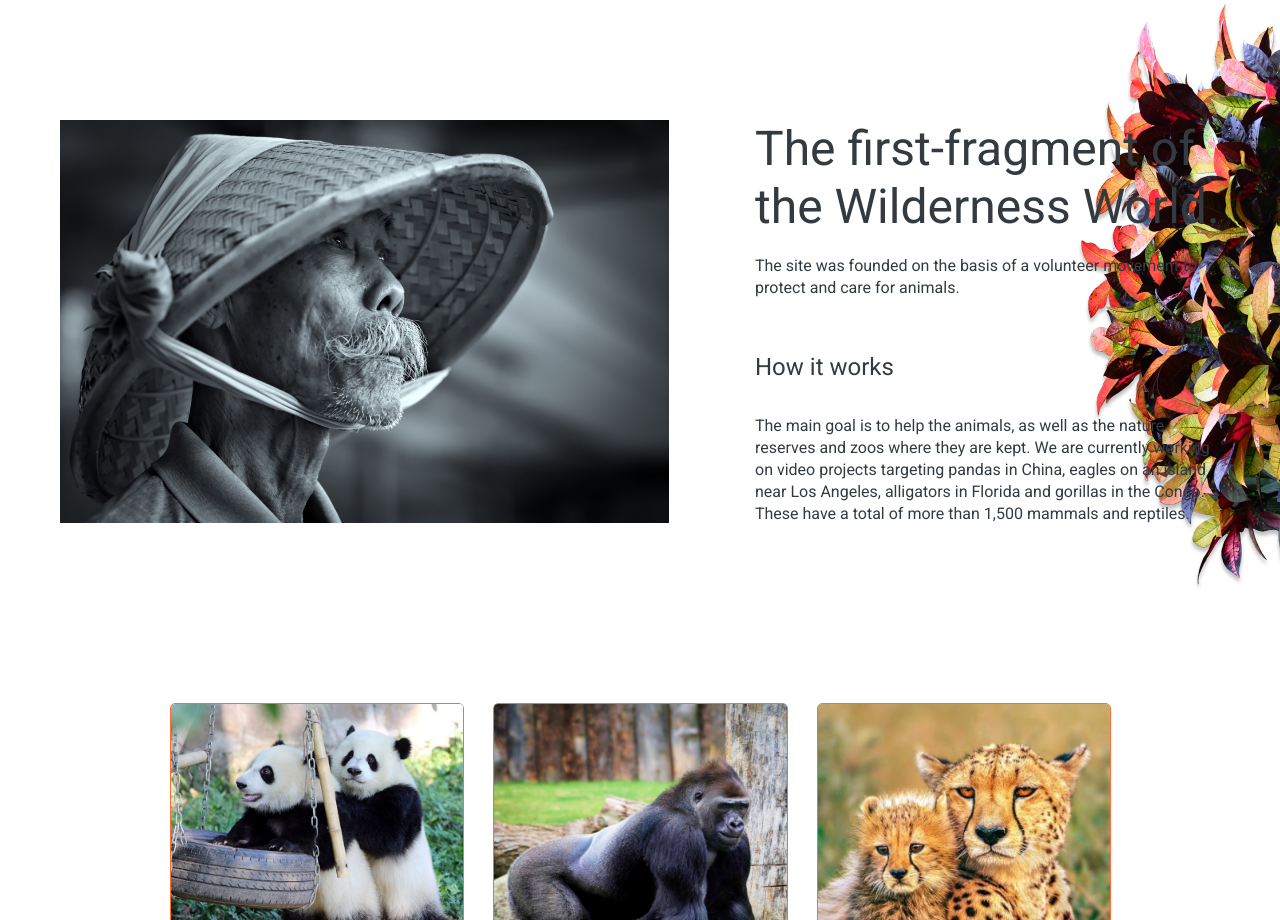
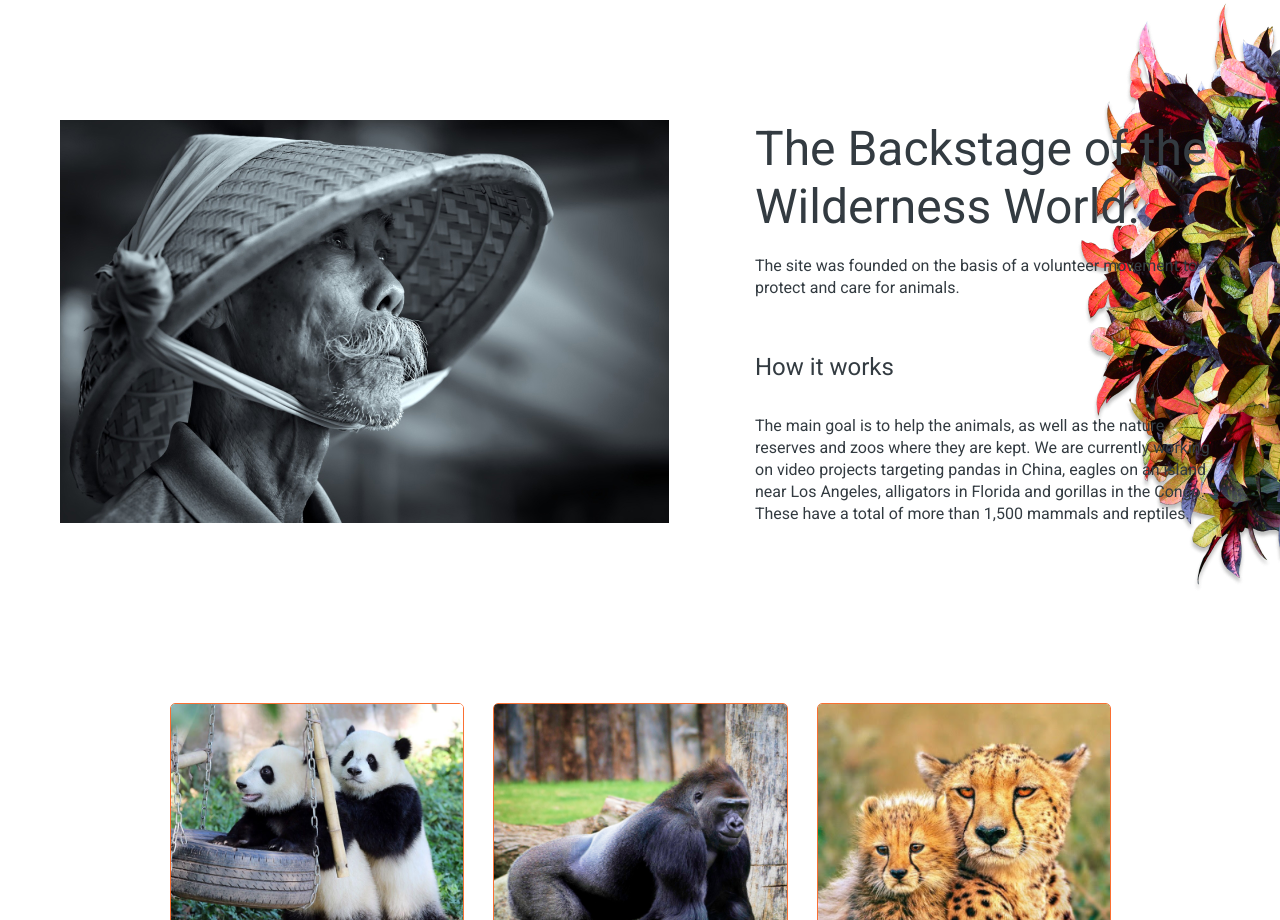
Before and after one commit to dshparko/dshparko.github.io, a plain HTML site: page online-zoo/pages/main/index.html in a window 1280 px wide. Shown: the part 800-1720 px from the top of the page. Drawn offline with nearby package versions, Linux system fonts and the light colour scheme.

Commit message:
fix: fix word

```diff
--- a/online-zoo/pages/main/index.html
+++ b/online-zoo/pages/main/index.html
@@ -78,7 +78,7 @@
                 alt="map in bamboo hat"
             /></picture>
             <div class="first-fragment-text">
-              <h2>The first-fragment of the Wilderness World.</h2>
+              <h2>The Backstage of the Wilderness World.</h2>
               <p>
                 The site was founded on the basis of a volunteer movement to
                 protect and care for animals.
```
